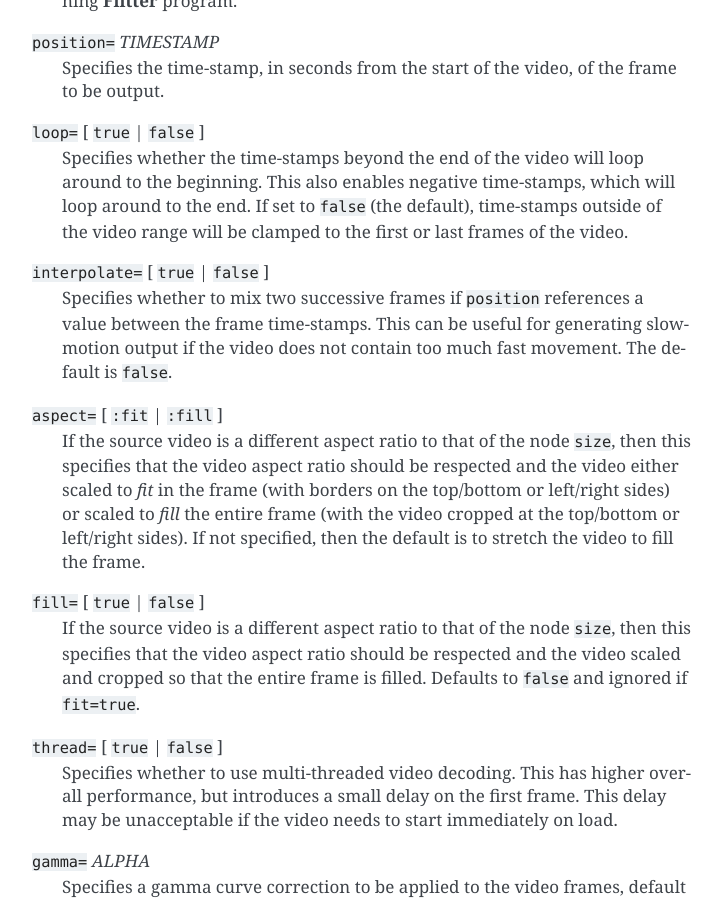
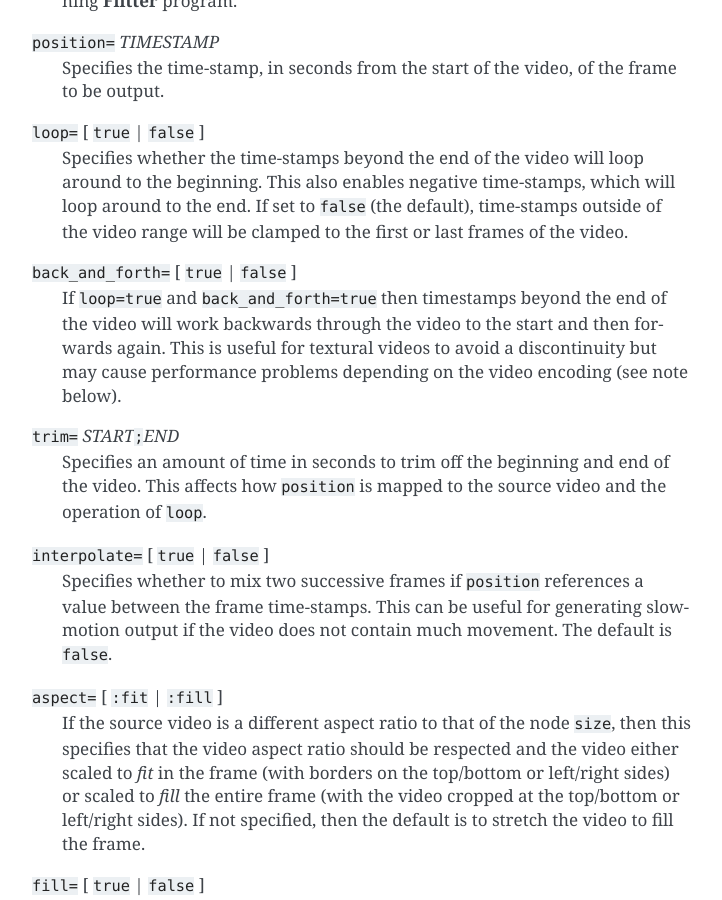
Before and after one commit to jonathanhogg/flitter, a Sphinx documentation site: the page built from docs/windows.md, in a window 1280 px wide and 900 px high, scrolled down 9207 px. Shown: the whole window, without its empty margins (388-1110 px from the left). Built offline with Sphinx 7.4.7, drawn with Linux system fonts in a browser that asks for light colours.

Commit message:
Add `trim` and `back_and_forth` attributes to `!video`

```diff
--- a/docs/windows.md
+++ b/docs/windows.md
@@ -411,11 +411,22 @@ to the beginning. This also enables negative time-stamps, which will loop around
 to the end. If set to `false` (the default), time-stamps outside of the video
 range will be clamped to the first or last frames of the video.
 
+`back_and_forth=` [ `true` | `false` ]
+: If `loop=true` and `back_and_forth=true` then timestamps beyond the end of
+the video will work backwards through the video to the start and then forwards
+again. This is useful for textural videos to avoid a discontinuity but may
+cause performance problems depending on the video encoding (see note below).
+
+`trim=` *START*`;`*END*
+: Specifies an amount of time in seconds to trim off the beginning and end of
+the video. This affects how `position` is mapped to the source video and the
+operation of `loop`.
+
 `interpolate=` [ `true` | `false` ]
 : Specifies whether to mix two successive frames if `position` references a
 value between the frame time-stamps. This can be useful for generating
-slow-motion output if the video does not contain too much fast movement. The
-default is `false`.
+slow-motion output if the video does not contain much movement. The default is
+`false`.
 
 `aspect=` [ `:fit` | `:fill` ]
 : If the source video is a different aspect ratio to that of the node `size`,
```
Also changed, not shown: 2 other files.
